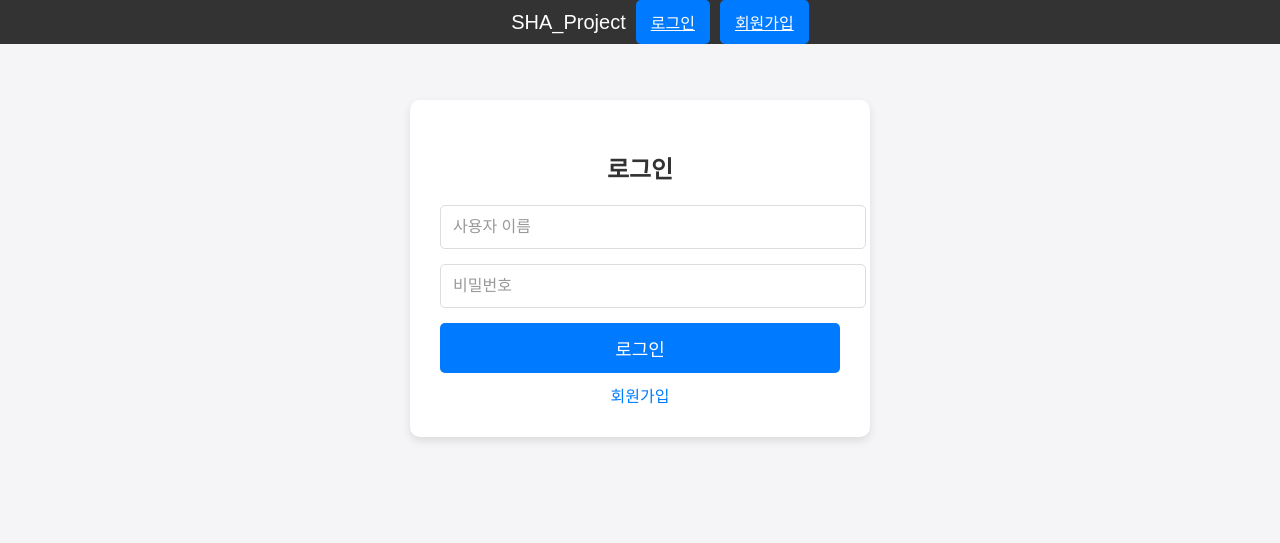
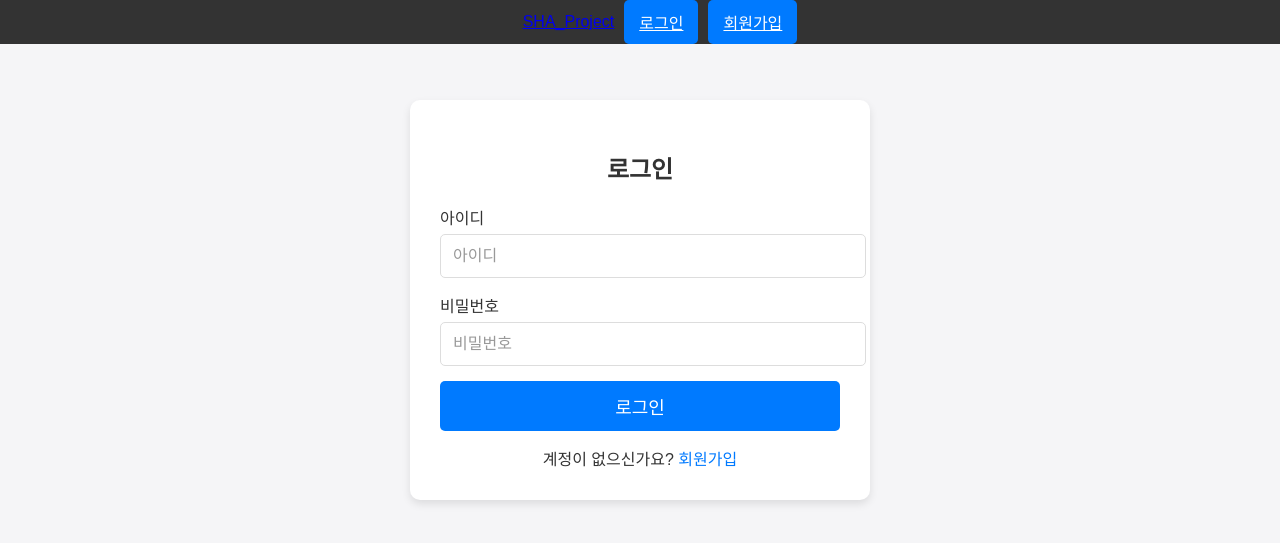
Before and after one commit to loremtho/SHA_Project, a Django app: page /login/ in a window 1280 px wide. Shown: the top 543 px of the page. Run offline with Django 4.2, Linux system fonts and the light colour scheme.

Commit message:
로그인 회원가입 페이지 수정

```diff
--- a/mysite/imagegen/templates/imagegen/login.html
+++ b/mysite/imagegen/templates/imagegen/login.html
@@ -11,7 +11,7 @@
     <nav class="navbar">
         <div class="container">
             <div class="navbar-brand">
-                <span>SHA_Project</span>
+                <a href="{% url 'generate' %}" class="btn">SHA_Project</a> <!-- 버튼으로 변경 -->
             </div>
             <div class="nav-buttons">
                 <a href="{% url 'login' %}" class="btn">로그인</a>
@@ -25,13 +25,17 @@
         <form method="POST" class="auth-form">
             {% csrf_token %}
             <div class="form-group">
-                <input type="text" name="username" placeholder="사용자 이름" required>
+                <label for="username">아이디</label>
+                <input type="text" id="username" name="username" placeholder="아이디" required>
             </div>
             <div class="form-group">
-                <input type="password" name="password" placeholder="비밀번호" required>
+                <label for="password">비밀번호</label>
+                <input type="password" id="password" name="password" placeholder="비밀번호" required>
             </div>
             <button type="submit">로그인</button>
-            <a href="{% url 'signup' %}">회원가입</a>
+            <div class="form-footer">
+                <p>계정이 없으신가요? <a href="{% url 'signup' %}" class="link">회원가입</a></p>
+            </div>
         </form>
     </div>
 </body>
--- a/mysite/imagegen/urls.py
+++ b/mysite/imagegen/urls.py
@@ -1,8 +1,9 @@
 from django.urls import path
-from .views import image_generate_view, login_view, signup_view
+from .views import image_generate_view, login_view, signup_view, logout_view
 
 urlpatterns = [
     path('', image_generate_view, name='generate'),
     path('login/', login_view, name='login'),
     path('signup/', signup_view, name='signup'),
+    path('logout/', logout_view, name='logout'),  # 로그아웃 URL 추가
 ]
--- a/mysite/imagegen/views.py
+++ b/mysite/imagegen/views.py
@@ -1,8 +1,6 @@
 from django.shortcuts import render, redirect
-from django.contrib.auth import login, authenticate
-from django.contrib.auth.forms import AuthenticationForm, UserCreationForm
+from django.contrib.auth import login, logout
 from django.contrib import messages
-from django.http import HttpResponse
 import mysql.connector
 from .geminiAPI import translate_to_english, transform_to_stable_diffusion_prompt
 from .connectStable import createIMG
@@ -60,16 +58,33 @@ def image_generate_view(request):
 # 로그인 뷰
 def login_view(request):
     if request.method == 'POST':
-        form = AuthenticationForm(request, data=request.POST)
-        if form.is_valid():
-            user = form.get_user()
-            login(request, user)
-            return redirect('generate')  # 로그인 후 리디렉션할 URL
-        else:
-            messages.error(request, '로그인 정보를 확인해 주세요.')
-    else:
-        form = AuthenticationForm()
-    return render(request, 'imagegen/login.html', {'form': form})
+        username = request.POST.get('username')
+        password = request.POST.get('password')
+
+        # 데이터베이스 연결
+        conn = mysql.connector.connect(**db_config)
+        cursor = conn.cursor()
+
+        try:
+            # 쿼리 작성
+            query = "SELECT * FROM users WHERE username = %s AND password = %s"
+            values = (username, password)
+            cursor.execute(query, values)
+            user = cursor.fetchone()
+
+            if user:
+                # 로그인 처리
+                request.session['user_id'] = user[0]  # 예: user_id를 세션에 저장
+                request.session['username'] = username
+                return redirect('generate')  # 로그인 후 리디렉션할 URL
+            else:
+                messages.error(request, '사용자 이름이나 비밀번호가 잘못되었습니다.')
+        except mysql.connector.Error as err:
+            messages.error(request, f"오류 발생: {err}")
+        finally:
+            cursor.close()
+            conn.close()
+    return render(request, 'imagegen/login.html')
 
 # 회원 가입 뷰
 def signup_view(request):
@@ -97,3 +112,8 @@ def signup_view(request):
             cursor.close()
             conn.close()
     return render(request, 'imagegen/signup.html')
+
+# 로그아웃 뷰
+def logout_view(request):
+    request.session.flush()  # 세션 초기화
+    return redirect('generate')  # 로그아웃 후 리디렉션할 URL
```
Also changed, not shown: mysite/imagegen/templates/imagegen/generate3.html (+6 -3 lines), mysite/imagegen/templates/imagegen/signup.html (+4 -4 lines).
